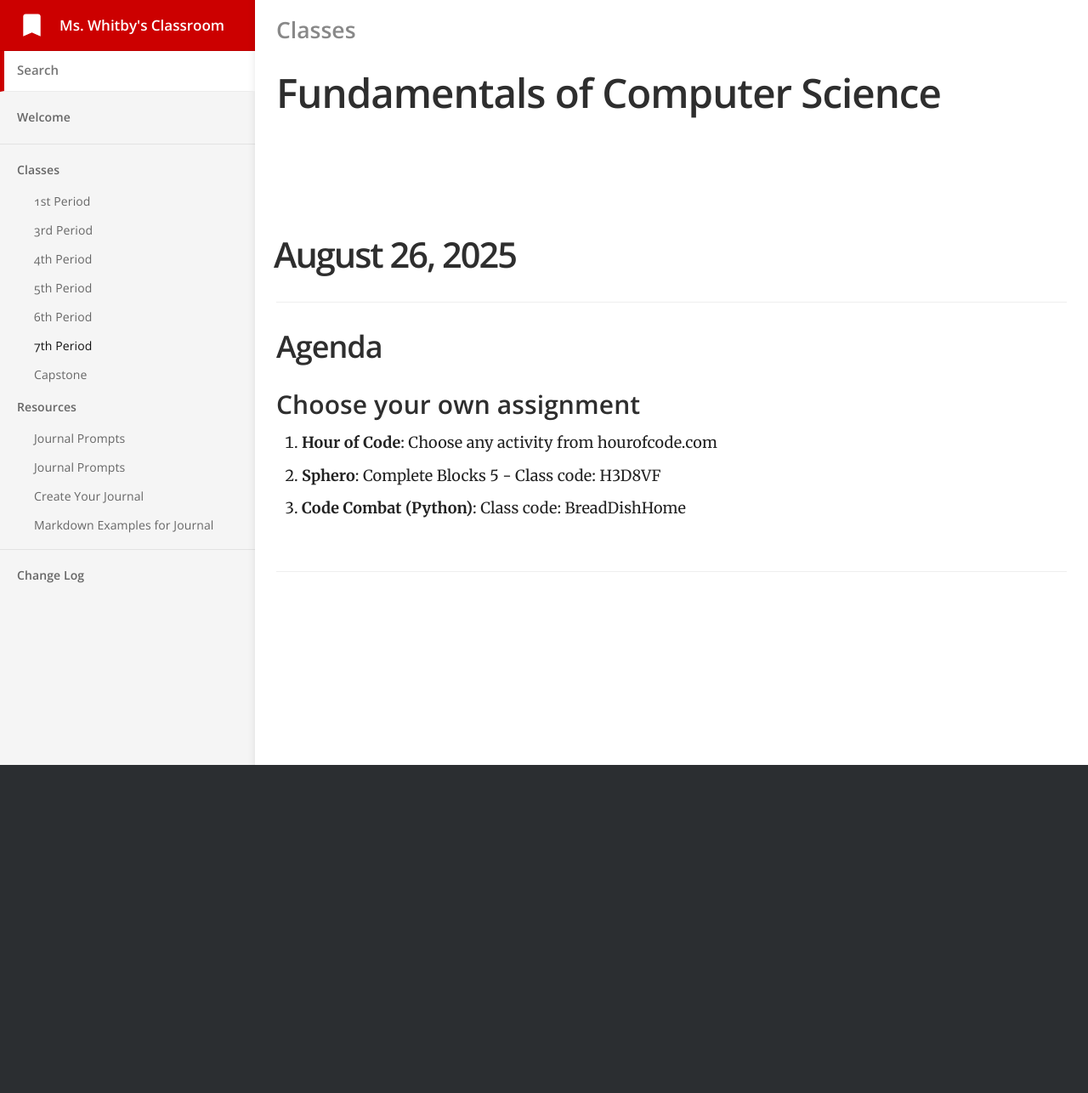
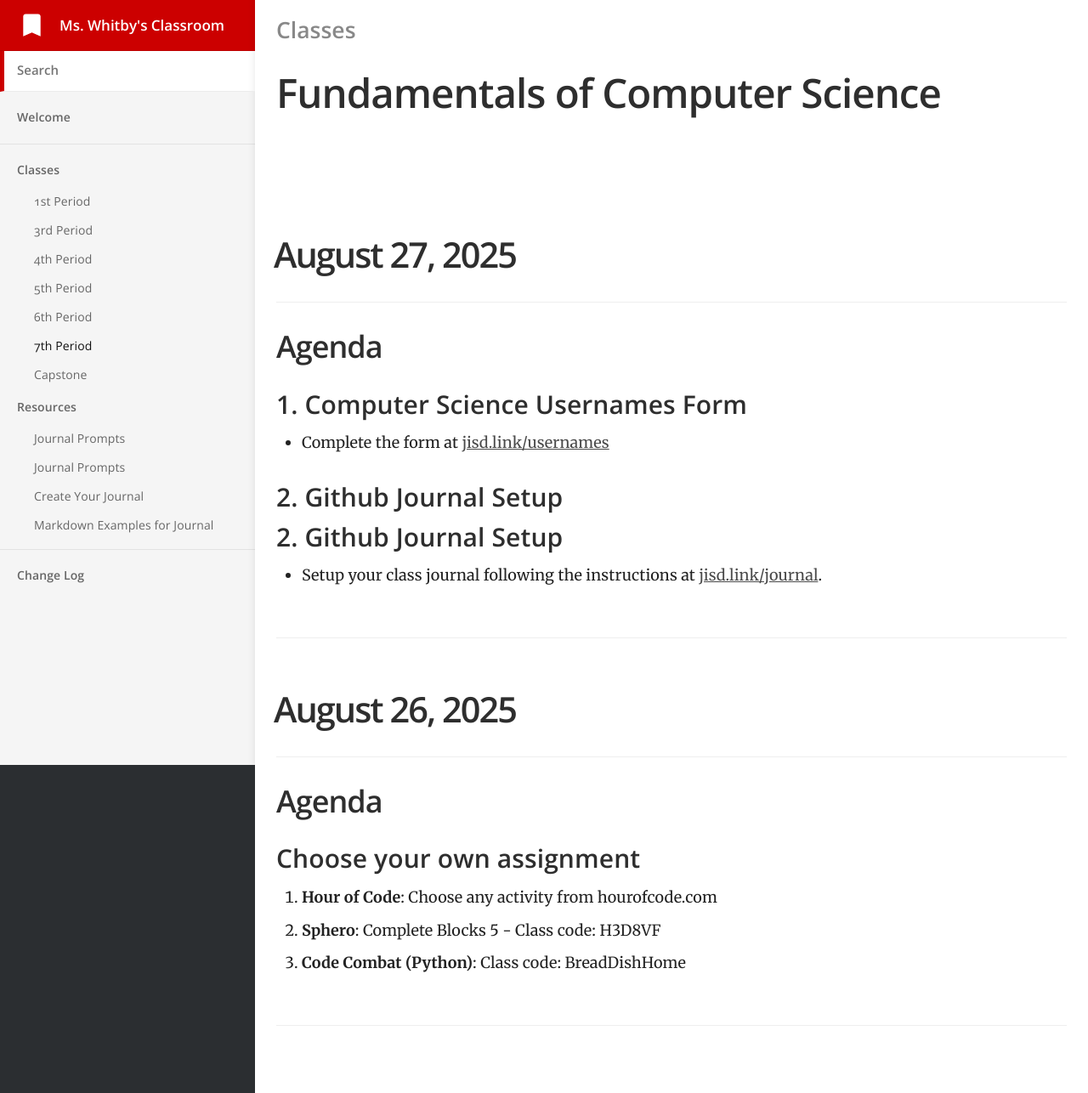
Before and after one commit to mswhitby/classroom, a Jekyll site: the page built from _docs/classes/7th.md, in a window 1280 px wide. Shown: the whole page at 85% size. Built offline with Jekyll 4.4.1, drawn with Linux system fonts in a browser that asks for light colours; before the commit the page ends 900 px from its top, so only the background shows below that.

Commit message:
Updated lessons

```diff
--- a/_docs/classes/7th.md
+++ b/_docs/classes/7th.md
@@ -4,6 +4,28 @@ subtitle: Fundamentals of Computer Science
 category: Classes
 order: 6
 ---
+
+# August 27, 2025
+
+## Agenda
+
+### 1. Computer Science Usernames Form
+
+- Complete the form at [jisd.link/usernames](https://jisd.link/usernames)
+
+### 2. Github Journal Setup
+
+### 2. Github Journal Setup
+
+- Setup your class journal following the instructions  at [jisd.link/journal](https://github.com/mswhitby/classroom/blob/main/_docs/resources/journal_creation.md).
+
+<!-- ### 3. Choose your own assignment
+
+ 1. **Hour of Code**: Choose any activity from hourofcode.com
+ 2. **Sphero**: Complete Blocks 6 - Class code: H3D8VF
+ 3. **Code Combat (Python)**: Class code: BreadDishHome -->
+
+----
 
 # August 26, 2025
 
```
Also changed, not shown: _docs/classes/1st.md (+1 -1 lines), _docs/classes/3rd.md (+20 -0 lines), _docs/classes/4th.md (+14 -0 lines), _docs/classes/5th.md (+14 -0 lines), _docs/classes/6th.md (+14 -0 lines).
